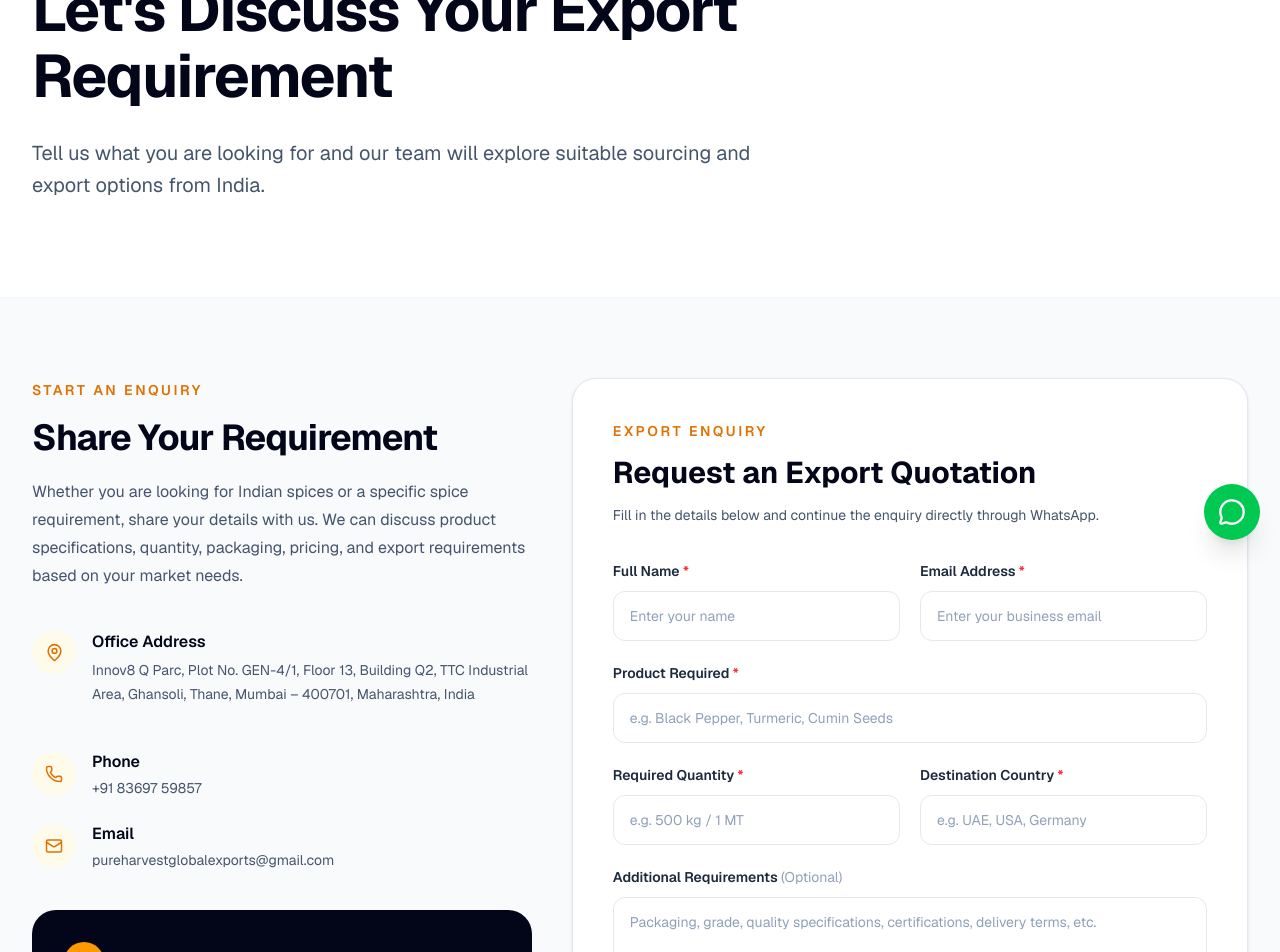
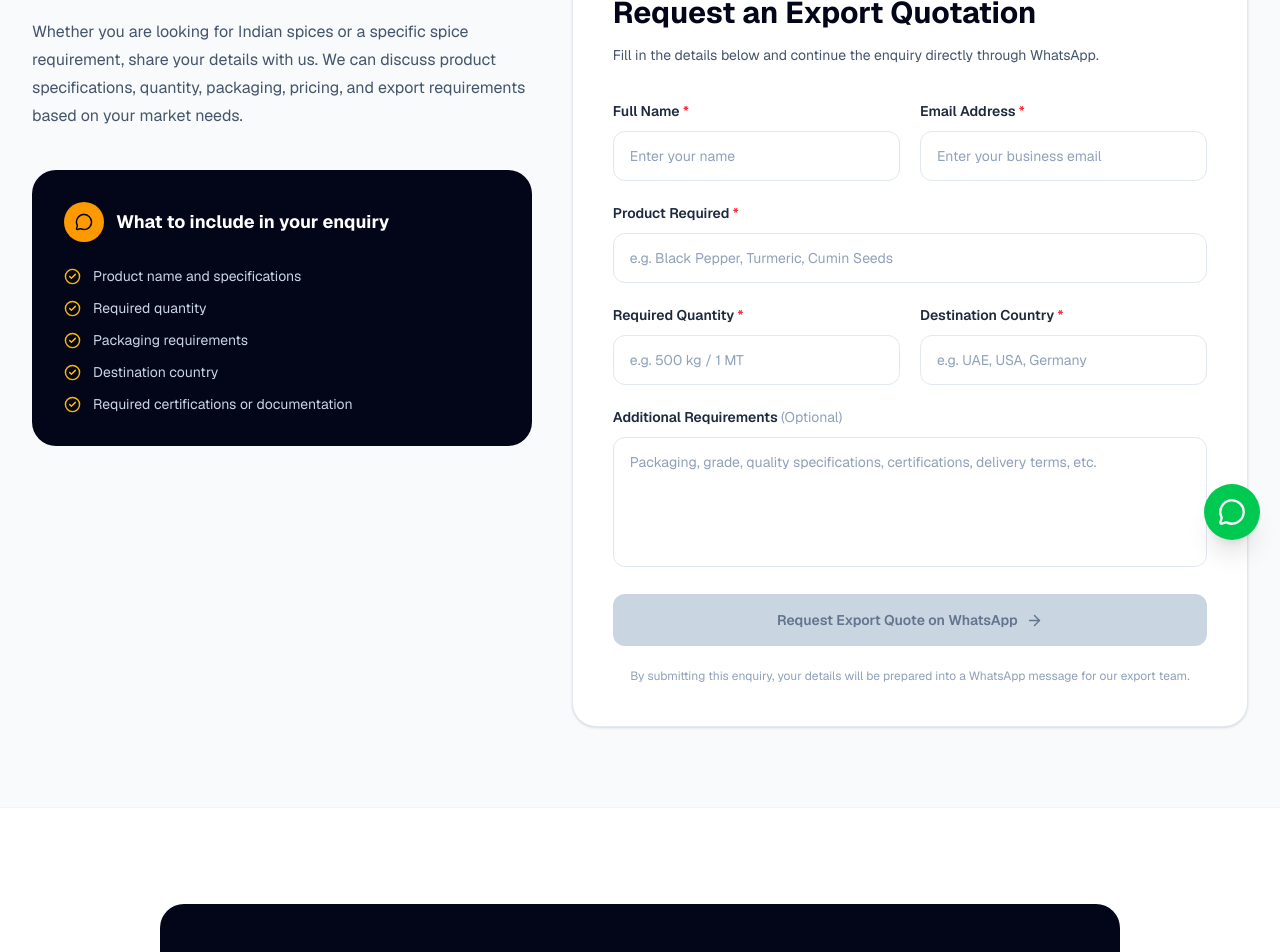
Before and after one commit to SaritaGp100/PureHarvest-Global-Export, a Next.js app: page /contact in a window 1280 px wide. Shown: the part 240-1192 px from the top of the page. Built offline with nearby package versions, Linux system fonts and the light colour scheme.

Commit message:
Update the content

```diff
--- a/app/contact/page.tsx
+++ b/app/contact/page.tsx
@@ -90,24 +90,6 @@ ${form.name}
   return (
     <main className="bg-white">
       {/* HERO */}
-      <section className="py-16 md:py-24">
-        <div className="max-w-7xl mx-auto px-5 sm:px-6 lg:px-8">
-          <div className="max-w-4xl">
-            <span className="text-sm font-semibold uppercase tracking-[0.2em] text-amber-600">
-              Contact Pure Harvest
-            </span>
-
-            <h1 className="mt-5 text-4xl md:text-5xl lg:text-6xl font-bold leading-[1.1] tracking-tight text-slate-950">
-              Let&apos;s Discuss Your Export Requirement
-            </h1>
-
-            <p className="mt-7 max-w-3xl text-lg md:text-xl leading-8 text-slate-600">
-              Tell us what you are looking for and our team will explore
-              suitable sourcing and export options from India.
-            </p>
-          </div>
-        </div>
-      </section>
 
       {/* MAIN CONTACT SECTION */}
       <section className="border-y border-slate-100 bg-slate-50 py-16 md:py-20">
@@ -128,71 +110,6 @@ ${form.name}
                 We can discuss product specifications, quantity, packaging, pricing,
                 and export requirements based on your market needs.
               </p>
-
-              {/* CONTACT DETAILS */}
-              <div className="mt-10 space-y-6">
-                {/* ADDRESS */}
-                <a
-                  href= "https://www.google.com/maps/search/?api=1&query=Innov8+Q+Parc+Plot+No+GEN-4%2F1+Floor+13+Building+Q2+TTC+Industrial+Area+Ghansoli+Thane+Mumbai+400701"
-                  target="_blank"
-                  rel="noopener noreferrer"
-                  className="group flex items-start gap-4"
-                >
-                  <div className="flex h-11 w-11 shrink-0 items-center justify-center rounded-full bg-amber-50 text-amber-600">
-                    <MapPin size={19} />
-                  </div>
-
-                  <div>
-                    <p className="font-semibold text-slate-950">
-                      Office Address
-                    </p>
-
-                    <p className="mt-1 text-sm leading-6 text-slate-600 group-hover:text-slate-950 transition">
-                      Innov8 Q Parc, Plot No. GEN-4/1, Floor 13, Building Q2,
-                      TTC Industrial Area, Ghansoli, Thane, Mumbai – 400701,
-                      Maharashtra, India
-                    </p>
-
-                    <p className="mt-1 text-xs font-medium text-amber-600 opacity-0 transition group-hover:opacity-100">
-                      View on Google Maps →
-                    </p>
-                  </div>
-                </a>
-
-                {/* PHONE */}
-                <a
-                  href="tel:+918369759857"
-                  className="group flex items-center gap-4"
-                >
-                  <div className="flex h-11 w-11 shrink-0 items-center justify-center rounded-full bg-amber-50 text-amber-600">
-                    <Phone size={18} />
-                  </div>
-
-                  <div>
-                    <p className="font-semibold text-slate-950">Phone</p>
-                    <p className="mt-1 text-sm text-slate-600 group-hover:text-slate-950 transition">
-                      +91 83697 59857
-                    </p>
-                  </div>
-                </a>
-
-                {/* EMAIL */}
-                <a
-                  href="mailto:pureharvestglobalexports@gmail.com"
-                  className="group flex items-center gap-4"
-                >
-                  <div className="flex h-11 w-11 shrink-0 items-center justify-center rounded-full bg-amber-50 text-amber-600">
-                    <Mail size={18} />
-                  </div>
-
-                  <div>
-                    <p className="font-semibold text-slate-950">Email</p>
-                    <p className="mt-1 text-sm text-slate-600 group-hover:text-slate-950 transition">
-                      pureharvestglobalexports@gmail.com
-                    </p>
-                  </div>
-                </a>
-              </div>
 
               {/* WHAT TO SHARE */}
               <div className="mt-10 rounded-3xl bg-slate-950 p-7 md:p-8 text-white">
--- a/app/products/page.tsx
+++ b/app/products/page.tsx
@@ -65,104 +65,35 @@ export default function ProductsPage() {
         </div>
       </section>
 
-      {/* How We Source */}
-      <section className="py-16 md:py-24">
-        <div className="mx-auto max-w-7xl px-5 sm:px-6 lg:px-8">
-
-          <div className="mb-12 max-w-2xl">
-            <span className="text-sm font-semibold uppercase tracking-[0.18em] text-amber-600">
-              How We Work
-            </span>
-
-            <h2 className="mt-3 text-3xl font-bold text-slate-950 md:text-4xl">
-              Sourcing Based on Your Requirements
-            </h2>
-
-            <p className="mt-4 text-base leading-7 text-slate-600">
-              As a merchant exporter, we work with suitable Indian suppliers
-              based on the product, quantity, specifications, packaging, and
-              destination requirements shared by the buyer.
-            </p>
-          </div>
-
-          <div className="grid gap-8 md:grid-cols-3">
-
-            {/* Buyer Requirements */}
-            <div className="rounded-3xl border border-slate-200 bg-white p-8">
-              <div className="mb-5 flex h-11 w-11 items-center justify-center rounded-full bg-amber-50 text-amber-600">
-                <span className="text-lg font-bold">01</span>
-              </div>
-
-              <h3 className="text-xl font-bold text-slate-950">
-                Buyer Requirements
-              </h3>
-
-              <p className="mt-3 text-sm leading-7 text-slate-600">
-                Share your required product, quantity, specifications,
-                packaging, and destination country with us.
-              </p>
-            </div>
-
-            {/* Supplier Sourcing */}
-            <div className="rounded-3xl border border-slate-200 bg-white p-8">
-              <div className="mb-5 flex h-11 w-11 items-center justify-center rounded-full bg-amber-50 text-amber-600">
-                <span className="text-lg font-bold">02</span>
-              </div>
-
-              <h3 className="text-xl font-bold text-slate-950">
-                Supplier Sourcing
-              </h3>
-
-              <p className="mt-3 text-sm leading-7 text-slate-600">
-                We identify suitable Indian suppliers and discuss product
-                specifications, packaging, availability, and pricing.
-              </p>
-            </div>
-
-            {/* Export Coordination */}
-            <div className="rounded-3xl border border-slate-200 bg-white p-8">
-              <div className="mb-5 flex h-11 w-11 items-center justify-center rounded-full bg-amber-50 text-amber-600">
-                <span className="text-lg font-bold">03</span>
-              </div>
-
-              <h3 className="text-xl font-bold text-slate-950">
-                Export Coordination
-              </h3>
-
-              <p className="mt-3 text-sm leading-7 text-slate-600">
-                We coordinate with suppliers and logistics partners to help
-                organize the order and shipment according to agreed terms.
-              </p>
-            </div>
-
-          </div>
-        </div>
-      </section>
 
       {/* CTA */}
-      <section className="bg-slate-950 py-16 md:py-20">
-        <div className="mx-auto max-w-5xl px-5 text-center sm:px-6 lg:px-8">
+      <section className="border-t border-slate-100 bg-white py-16 md:py-20">
+        <div className="mx-auto max-w-7xl px-5 sm:px-6 lg:px-8">
+          <div className="rounded-3xl border border-slate-200 bg-slate-50 px-6 py-14 md:px-12 md:py-16">
+            <div className="mx-auto max-w-3xl text-center">
 
-          <span className="text-sm font-semibold uppercase tracking-[0.2em] text-amber-400">
+              <span className="text-sm font-semibold uppercase tracking-[0.2em] text-amber-600">
                 International Buyer Enquiries
               </span>
 
-          <h2 className="mt-4 text-3xl font-bold text-white md:text-4xl">
+              <h2 className="mt-4 text-3xl font-bold tracking-tight text-slate-950 md:text-4xl">
                 Looking for a specific Indian spice?
               </h2>
 
-          <p className="mx-auto mt-5 max-w-2xl text-lg leading-8 text-slate-300">
+              <p className="mx-auto mt-5 max-w-2xl text-base leading-7 text-slate-600 md:text-lg md:leading-8">
                 Tell us what you are looking for, including product, quantity,
                 specifications, packaging, and destination country.
               </p>
 
               <Link
                 href="/contact"
-            className="mt-8 inline-flex items-center justify-center rounded-full bg-amber-500 px-7 py-3.5 text-sm font-semibold text-slate-950 transition hover:bg-amber-400"
+                className="mt-8 inline-flex items-center justify-center rounded-full bg-amber-500 px-7 py-3.5 text-sm font-semibold text-slate-950 shadow-sm transition-all duration-300 hover:-translate-y-0.5 hover:bg-amber-400 hover:shadow-md"
               >
                 Send an Enquiry
               </Link>
 
+            </div>
+          </div>
         </div>
       </section>
 
```
Lines whose indentation alone changed are shown as unchanged.
